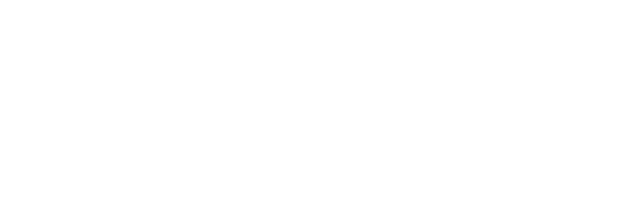
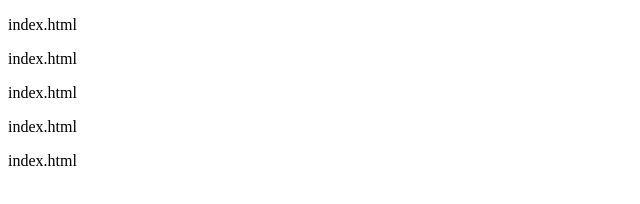
Before and after one commit to th-park-official/Repository, a plain HTML site: page index.html in a window 1280 px wide. Shown: the whole page, without its empty margins (0-640 px from the left). Drawn offline with Linux system fonts and the light colour scheme.

Commit message:
second commit

```diff
--- a/index.html
+++ b/index.html
@@ -7,6 +7,10 @@
   <title>Document</title>
 </head>
 <body>
-
+  <p>index.html</p>
+  <p>index.html</p>
+  <p>index.html</p>
+  <p>index.html</p>
+  <p>index.html</p>
 </body>
 </html>
```
